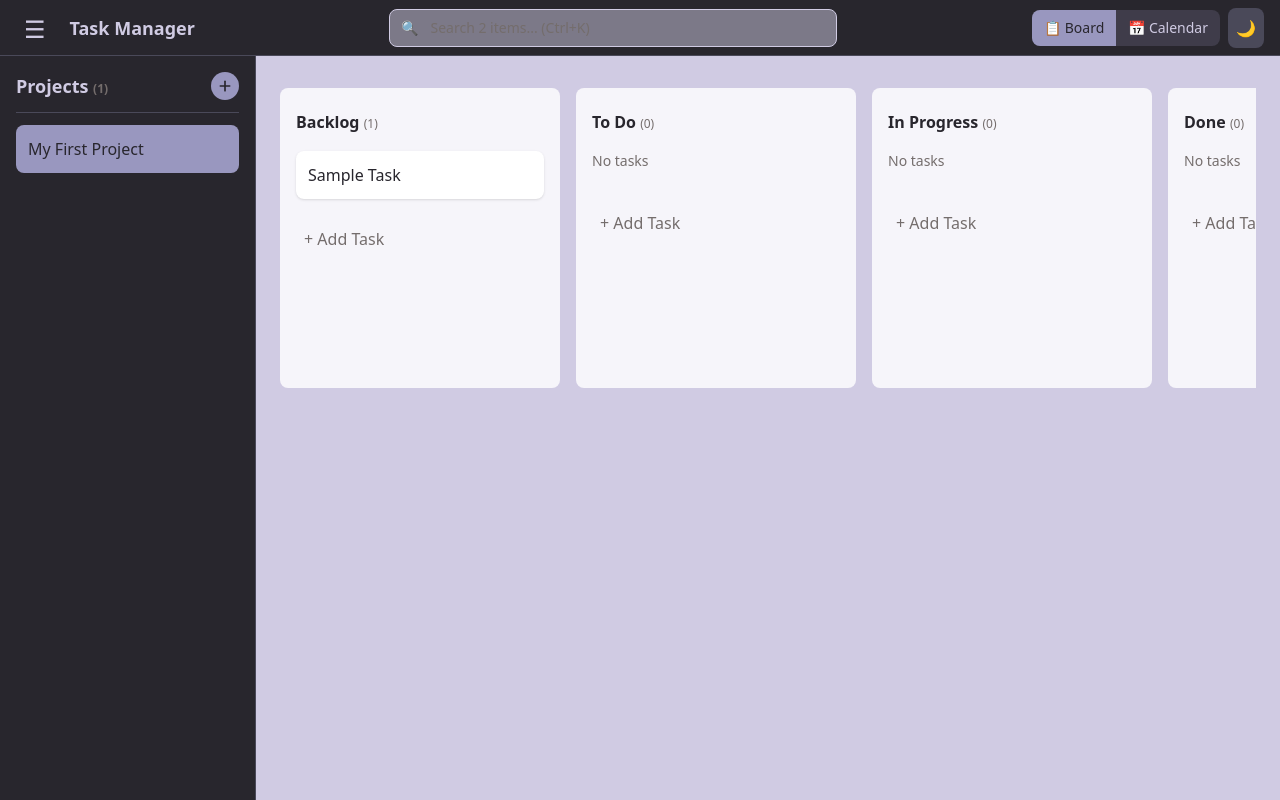
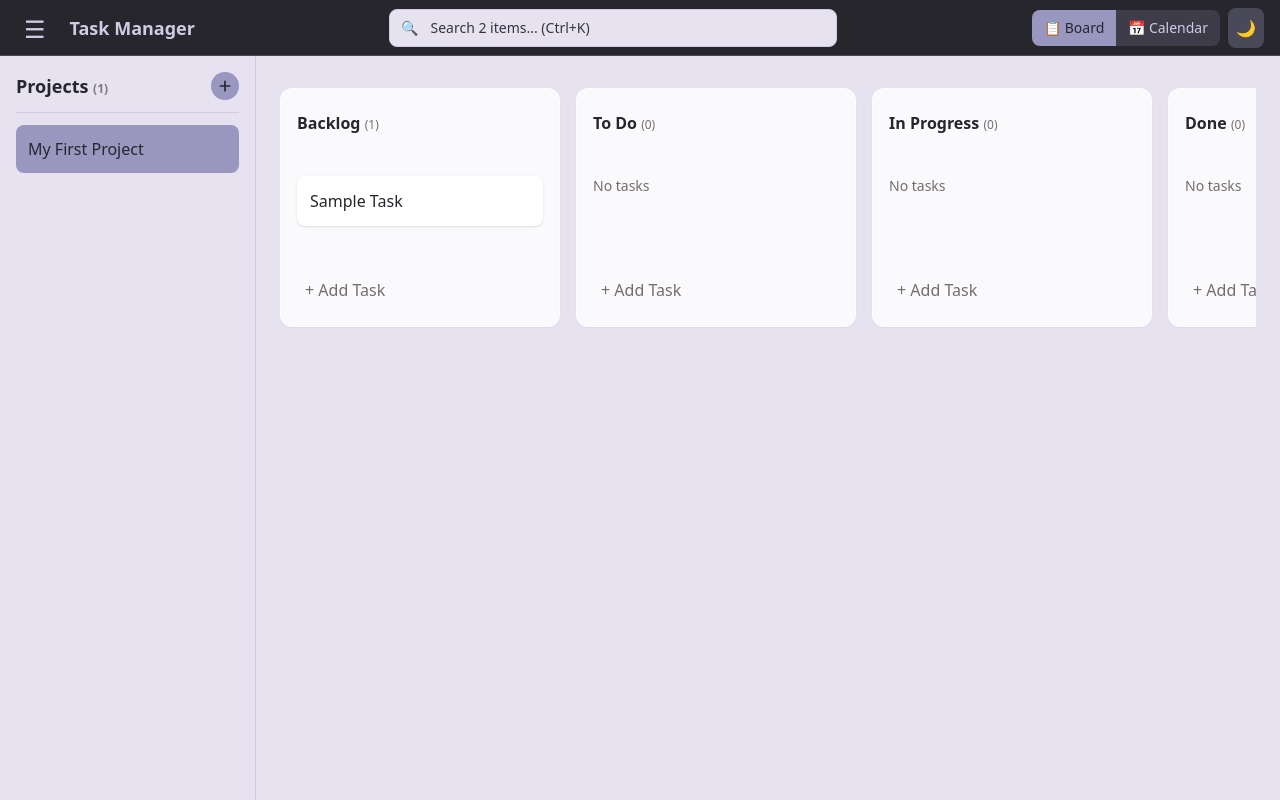
Before and after one commit to Jomm31/Task-Manager, a React (Create React App) app: page / in a window 1280 px wide. Built offline with nearby package versions, Linux system fonts and the light colour scheme.

Commit message:
improved ui

```diff
--- a/src/App.js
+++ b/src/App.js
@@ -15,7 +15,8 @@ function App() {
   const projects = useSelector(state => state.projects);
   const allTasks = useSelector(selectAllTasks);
   const [selectedProjectId, setSelectedProjectId] = useState(null);
-  const [sidebarOpen, setSidebarOpen] = useState(true);
+  // Initialize sidebar based on screen width
+  const [sidebarOpen, setSidebarOpen] = useState(() => window.innerWidth >= 768);
   const [showProjectModal, setShowProjectModal] = useState(false);
   const [newProjectName, setNewProjectName] = useState('');
   const [currentView, setCurrentView] = useState('board'); // 'board' or 'calendar'
@@ -197,7 +198,7 @@ function App() {
         </aside>
 
         {/* Main Content */}
-        <main className={`flex-1 flex flex-col overflow-hidden transition-all duration-300 ${sidebarOpen ? 'md:ml-64' : ''} ${darkMode ? 'bg-raisin' : 'bg-lavender'} p-4 md:p-6`}>
+        <main className={`flex-1 flex flex-col overflow-hidden transition-all duration-300 ${sidebarOpen ? 'md:ml-64' : ''} ${darkMode ? 'bg-midnight' : 'bg-mist'} p-4 md:p-6`}>
           {currentView === 'calendar' ? (
             <CalendarView
               tasks={allTasks}
--- a/src/components/board/Column.js
+++ b/src/components/board/Column.js
@@ -43,10 +43,13 @@ function Column({
         <div
           ref={provided.innerRef}
           {...provided.draggableProps}
-          className={`w-[260px] min-w-[260px] sm:w-[280px] sm:min-w-[280px] min-h-[300px] ${darkMode ? 'bg-dusk/90 border border-ceil/20' : 'bg-white/80'} rounded-lg p-3 sm:p-4 flex flex-col ${
-            snapshot.isDragging ? 'shadow-2xl ring-2 ring-ceil' : ''
+          className={`w-[260px] min-w-[260px] sm:w-[280px] sm:min-w-[280px] min-h-[150px] max-h-full rounded-xl flex flex-col transition-colors duration-200 ${
+            darkMode ? 'bg-dusk/90 border border-ceil/20 shadow-md' : 'bg-white/80 border border-white/50 shadow-sm backdrop-blur-sm'
+          } ${
+            snapshot.isDragging ? 'shadow-2xl ring-2 ring-ceil z-20' : ''
           }`}
         >
+          <div className="p-3 sm:p-4 pb-0">
             <ColumnHeader
               column={column}
               taskCount={tasks.length}
@@ -61,7 +64,10 @@ function Column({
               darkMode={darkMode}
               dragHandleProps={provided.dragHandleProps}
             />
+          </div>
 
+          <div className={`flex-1 overflow-y-auto px-3 sm:px-4 py-2 custom-scrollbar ${darkMode ? 'scrollbar-dark' : 'scrollbar-light'}`}
+               style={{ minHeight: '50px' }}>
             <TaskList
               columnId={column.id}
               tasks={tasks}
@@ -69,7 +75,9 @@ function Column({
               onSetDueDate={onSetDueDate}
               darkMode={darkMode}
             />
+          </div>
 
+          <div className="p-3 sm:p-4 pt-0">
             <AddTaskInput
               isAdding={isAddingTask}
               value={newTaskTitle}
@@ -79,9 +87,7 @@ function Column({
               onStartAdding={() => setIsAddingTask(true)}
               darkMode={darkMode}
             />
-
-          {/* Spacer to fill remaining height */}
-          <div className="flex-1"></div>
+          </div>
         </div>
       )}
     </Draggable>
--- a/src/components/board/KanbanBoard.js
+++ b/src/components/board/KanbanBoard.js
@@ -235,7 +235,7 @@ function KanbanBoard({ projectId, darkMode, sidebarOpen }) {
         <div
           ref={scrollbarRef}
           onScroll={handleScrollbarScroll}
-          className={`fixed bottom-0 right-0 overflow-x-auto z-40 transition-all duration-300 hidden sm:block ${darkMode ? 'scrollbar-dark bg-raisin' : 'scrollbar-light bg-lavender'}`}
+          className={`fixed bottom-0 right-0 overflow-x-auto z-40 transition-all duration-300 hidden sm:block ${darkMode ? 'scrollbar-dark bg-midnight' : 'scrollbar-light bg-mist'}`}
           style={{ left: sidebarOpen ? '256px' : '0', paddingLeft: '1.5rem', paddingRight: '1.5rem' }}
         >
           <div style={{ width: `${columns.length * 296 + 200}px`, height: '1px' }}></div>
--- a/src/components/board/TaskCard.js
+++ b/src/components/board/TaskCard.js
@@ -110,18 +110,18 @@ function TaskCard({ task, onClick, onSetDueDate, darkMode, isDragging }) {
 
   return (
     <div
-      className={`p-3 rounded-lg shadow mb-2 cursor-pointer transition-all relative ${
+      className={`p-3 rounded-lg shadow mb-2 cursor-pointer transition-all duration-200 relative ${
         isDragging
-          ? 'shadow-xl ring-2 ring-ceil rotate-2'
-          : 'hover:shadow-md'
+          ? 'shadow-2xl ring-2 ring-ceil rotate-2 scale-105 z-10'
+          : 'hover:shadow-lg hover:-translate-y-1'
       } ${
-        darkMode ? 'bg-dusk hover:bg-dusk/80 border border-ceil/20' : 'bg-white'
+        darkMode ? 'bg-dusk hover:bg-dusk/80 border border-ceil/20' : 'bg-white hover:bg-white/90 border border-transparent hover:border-ceil/20'
       }`}
       onClick={onClick}
       onMouseEnter={() => setHovered(true)}
       onMouseLeave={() => { setHovered(false); setShowDatePicker(false); }}
     >
-      <h4 className={`font-medium break-words overflow-hidden ${darkMode ? 'text-lavender' : 'text-raisin'}`} style={{ wordBreak: 'break-word' }}>
+      <h4 className={`font-medium break-words overflow-hidden transition-colors ${darkMode ? 'text-lavender' : 'text-raisin'}`} style={{ wordBreak: 'break-word' }}>
         {task.title}
       </h4>
 
--- a/src/components/common/SearchBar.js
+++ b/src/components/common/SearchBar.js
@@ -97,7 +97,7 @@ function SearchBar({ projects, tasks, onSelectProject, onSelectTask, darkMode })
           className={`w-full px-3 sm:px-4 py-1.5 sm:py-2 pl-8 sm:pl-10 rounded-lg text-sm focus:outline-none focus:ring-2 focus:ring-ceil transition-all ${
             darkMode
               ? 'bg-raisin text-lavender placeholder-silver border-ceil/30'
-              : 'bg-lavender/50 text-raisin placeholder-silver border-lavender'
+              : 'bg-mist text-raisin placeholder-dusk border-lavender'
           } border`}
         />
         <span className="absolute left-2.5 sm:left-3 top-1/2 -translate-y-1/2 text-silver text-sm">
--- a/src/components/sidebar/ProjectItem.js
+++ b/src/components/sidebar/ProjectItem.js
@@ -43,7 +43,9 @@ function ProjectItem({ project, isSelected, onSelect, onUpdate, onDelete, darkMo
             ? 'bg-ceil text-raisin shadow-xl ring-2 ring-pastel scale-105 opacity-90'
             : isSelected
               ? 'bg-ceil text-raisin'
-              : 'bg-raisin/50 hover:bg-ceil/30 text-lavender'
+              : darkMode
+                ? 'bg-raisin/50 hover:bg-ceil/30 text-lavender'
+                : 'bg-transparent hover:bg-ceil/20 text-raisin'
         }`}
         onClick={!editing ? onSelect : undefined}
         onMouseEnter={() => setHovered(true)}
@@ -52,7 +54,9 @@ function ProjectItem({ project, isSelected, onSelect, onUpdate, onDelete, darkMo
         {editing ? (
           <div className="flex-1 flex items-center gap-1">
             <input
-              className="w-[150px] px-2 py-1 rounded text-sm focus:outline-none focus:ring-2 focus:ring-ceil bg-raisin text-lavender border border-ceil/50"
+              className={`w-[150px] px-2 py-1 rounded text-sm focus:outline-none focus:ring-2 focus:ring-ceil border ${
+                darkMode ? 'bg-raisin text-lavender border-ceil/50' : 'bg-white text-raisin border-lavender'
+              }`}
               value={editName}
               onChange={(e) => setEditName(e.target.value)}
               onKeyDown={(e) => { if (e.key === 'Enter') handleSave(); if (e.key === 'Escape') handleCancel(); }}
@@ -86,7 +90,9 @@ function ProjectItem({ project, isSelected, onSelect, onUpdate, onDelete, darkMo
           <span className="flex gap-1 ml-2">
             <button
               title="Edit"
-              className="cursor-pointer text-lavender hover:text-white p-1 rounded hover:bg-ceil/30 transition-colors"
+              className={`cursor-pointer p-1 rounded hover:bg-ceil/30 transition-colors ${
+                isSelected ? 'text-raisin hover:text-white' : darkMode ? 'text-lavender hover:text-white' : 'text-silver hover:text-raisin'
+              }`}
               onClick={handleEditClick}
             >
               <svg xmlns="http://www.w3.org/2000/svg" className="w-4 h-4" viewBox="0 0 32 32" fill="currentColor">
--- a/src/components/sidebar/Sidebar.js
+++ b/src/components/sidebar/Sidebar.js
@@ -17,10 +17,10 @@ function Sidebar({ projects, selectedProjectId, onSelectProject, onShowProjectMo
   };
 
   return (
-    <div className={`h-full w-64 ${darkMode ? 'bg-raisin' : 'bg-raisin'} text-lavender p-4 flex flex-col border-r border-ceil/30`}>
+    <div className={`h-full w-64 ${darkMode ? 'bg-raisin text-lavender' : 'bg-mist text-raisin'} p-4 flex flex-col border-r border-ceil/30 transition-colors duration-300`}>
       <div className="flex items-center mb-3">
         <h2 className="text-lg font-bold flex-1">
-          Projects <span className="text-xs text-silver">({projects.length})</span>
+          Projects <span className={`text-xs ${darkMode ? 'text-silver' : 'text-dusk/60'}`}>({projects.length})</span>
         </h2>
         <button
           className="text-raisin bg-ceil hover:bg-ceil/80 rounded-full w-7 h-7 flex items-center justify-center transition-colors"
--- a/src/index.css
+++ b/src/index.css
@@ -9,17 +9,17 @@
 }
 
 .scrollbar-light::-webkit-scrollbar-track {
-  background: #e5e7eb;
+  background: #E6E2F0; /* Mist */
   border-radius: 5px;
 }
 
 .scrollbar-light::-webkit-scrollbar-thumb {
-  background: #9ca3af;
+  background: #9997BF; /* Ceil */
   border-radius: 5px;
 }
 
 .scrollbar-light::-webkit-scrollbar-thumb:hover {
-  background: #6b7280;
+  background: #746D6C; /* Silver */
 }
 
 .scrollbar-dark::-webkit-scrollbar {
@@ -28,17 +28,18 @@
 }
 
 .scrollbar-dark::-webkit-scrollbar-track {
-  background: #374151;
+  background: #28262D; /* Raisin */
   border-radius: 5px;
 }
 
 .scrollbar-dark::-webkit-scrollbar-thumb {
-  background: #4b5563;
+  background: #575465; /* Dusk */
   border-radius: 5px;
+  border: 2px solid #28262D; /* Creates padding effect */
 }
 
 .scrollbar-dark::-webkit-scrollbar-thumb:hover {
-  background: #6b7280;
+  background: #9997BF; /* Ceil */
 }
 
 /* Hide scrollbar but keep scrollable */
```
Lines whose indentation alone changed are shown as unchanged.
